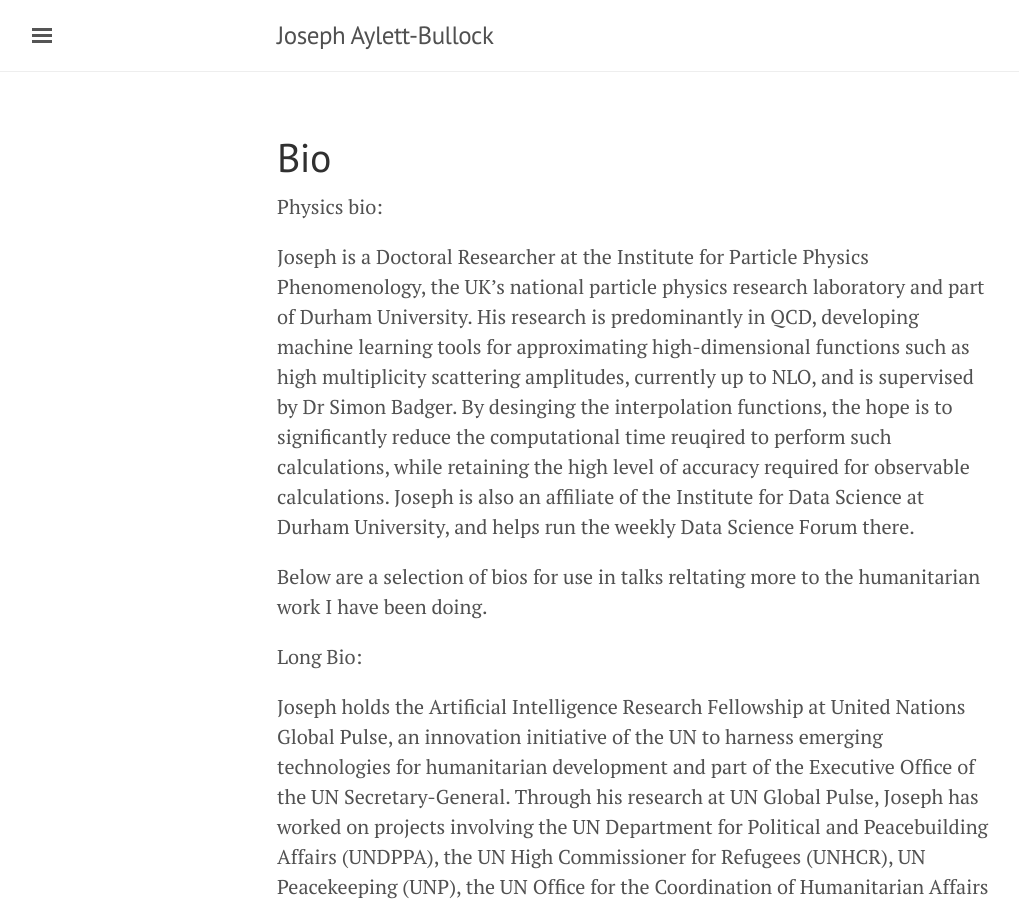
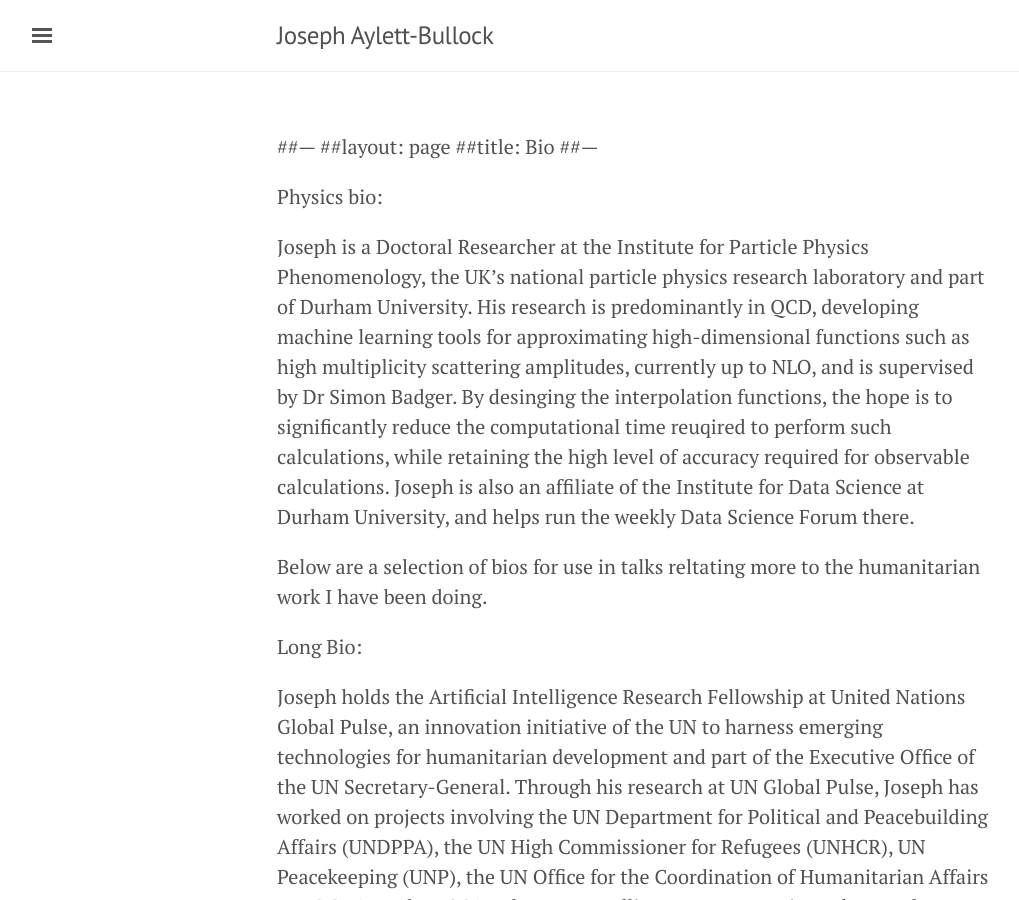
Before and after one commit to JosephPB/josephpb.github.io, a Jekyll site: the page built from deprecated/bio.md, in a window 1280 px wide and 900 px high. Shown: the whole window, without its empty margins (3-1022 px from the left). Built offline with Jekyll 4.4.1, drawn with Linux system fonts in a browser that asks for light colours; our own code applies the rules of GitHub Pages for plain Markdown files.

Commit message:
fixing bio layoit in deprecated

```diff
--- a/deprecated/bio.md
+++ b/deprecated/bio.md
@@ -1,7 +1,7 @@
----
-layout: page
-title: Bio
----
+##---
+##layout: page
+##title: Bio
+##---
 
 Physics bio:
 
```
